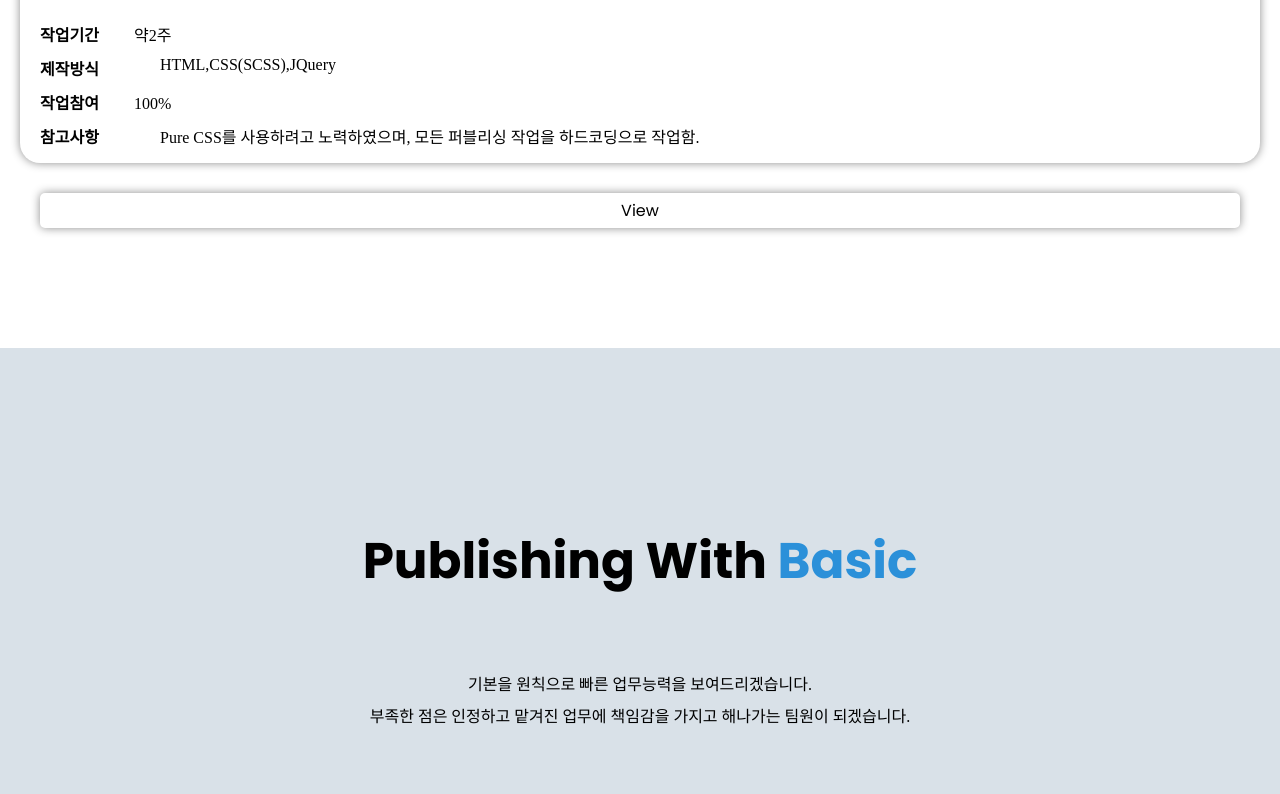
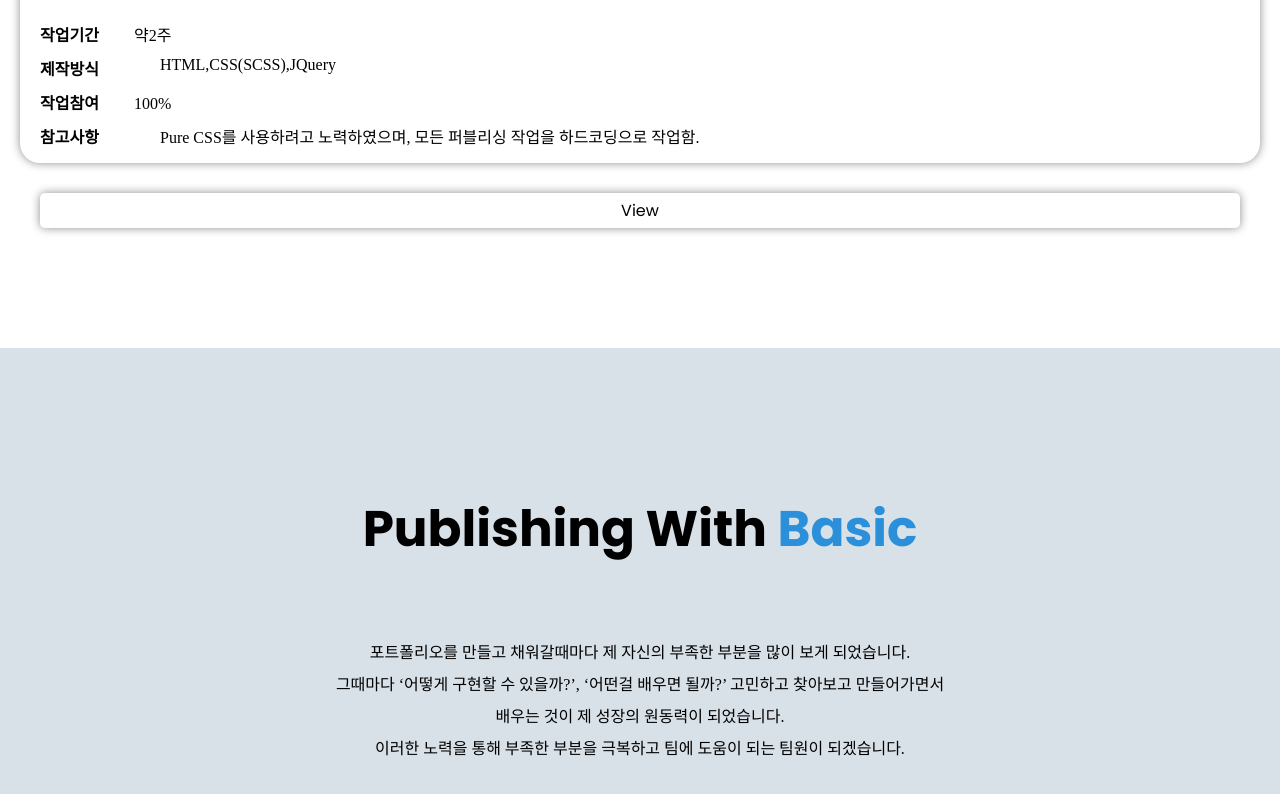
Before and after one commit to JOON7160/Portfolio, a plain HTML site: page index.html in a window 1280 px wide. Shown: the part 6666-7460 px from the top of the page. Drawn offline with nearby package versions, Linux system fonts and the light colour scheme; a web font is replaced by a local one.

Commit message:
swiper 수정

```diff
--- a/index.html
+++ b/index.html
@@ -528,8 +528,11 @@
             <div class="eilogue__txt">
                 <b>Publishing With <span>Basic</span></b>
                 <p>
-                    기본을 원칙으로 빠른 업무능력을 보여드리겠습니다. <br>
-                    부족한 점은 인정하고 맡겨진 업무에 책임감을 가지고 해나가는 팀원이 되겠습니다.
+                    포트폴리오를 만들고 채워갈때마다
+                    제 자신의 부족한 부분을 많이 보게 되었습니다. <br>
+                    그때마다 ‘어떻게 구현할 수 있을까?’, ‘어떤걸 배우면 될까?’ 고민하고 찾아보고
+                    만들어가면서 <br> 배우는 것이 제 성장의 원동력이 되었습니다. <br>
+                    이러한 노력을 통해 부족한 부분을 극복하고 팀에 도움이 되는 팀원이 되겠습니다.
                 </p>
             </div>
         </div>
--- a/js/custom.js
+++ b/js/custom.js
@@ -10,11 +10,9 @@ $(function(){
     })
     //swiper
     var uiSwiper = new Swiper(".ui__swiper", {
-        slidesPerView: "1",
-        spaceBetween: 10,
+        slidesPerView: "auto",
         centeredSlides: true,
         loop: true,
-        loopedSlided: 3,
         navigation: {
         nextEl: ".swiper-button-next",
         prevEl: ".swiper-button-prev",
@@ -25,6 +23,9 @@ $(function(){
         breakpoints: {
             640: {
             slidesPerView: 1,
+            },
+            720: {
+            slidesPerView: 3,
             spaceBetween: 20,
             },
             1024: {
@@ -34,11 +35,9 @@ $(function(){
         },
     });
     var effectsSwiper = new Swiper(".effects__swiper", {
-        slidesPerView: "1",
-        spaceBetween: 10,
+        slidesPerView: "auto",
         centeredSlides: true,
         loop: true,
-        loopedSlided: 3,
         navigation: {
         nextEl: ".swiper-button-next",
         prevEl: ".swiper-button-prev",
@@ -58,11 +57,9 @@ $(function(){
         },
     });
     var formSwiper = new Swiper(".form__swiper", {
-        slidesPerView: "1",
-        spaceBetween: 10,
+        slidesPerView: "auto",
         centeredSlides: true,
         loop: true,
-        loopedSlided: 3,
         navigation: {
         nextEl: ".swiper-button-next",
         prevEl: ".swiper-button-prev",
@@ -73,7 +70,7 @@ $(function(){
         breakpoints: {
             640: {
             slidesPerView: 1,
-            spaceBetween: 20,
+            spaceBetween: 30,
             },
             1024: {
             slidesPerView: 3,
```
